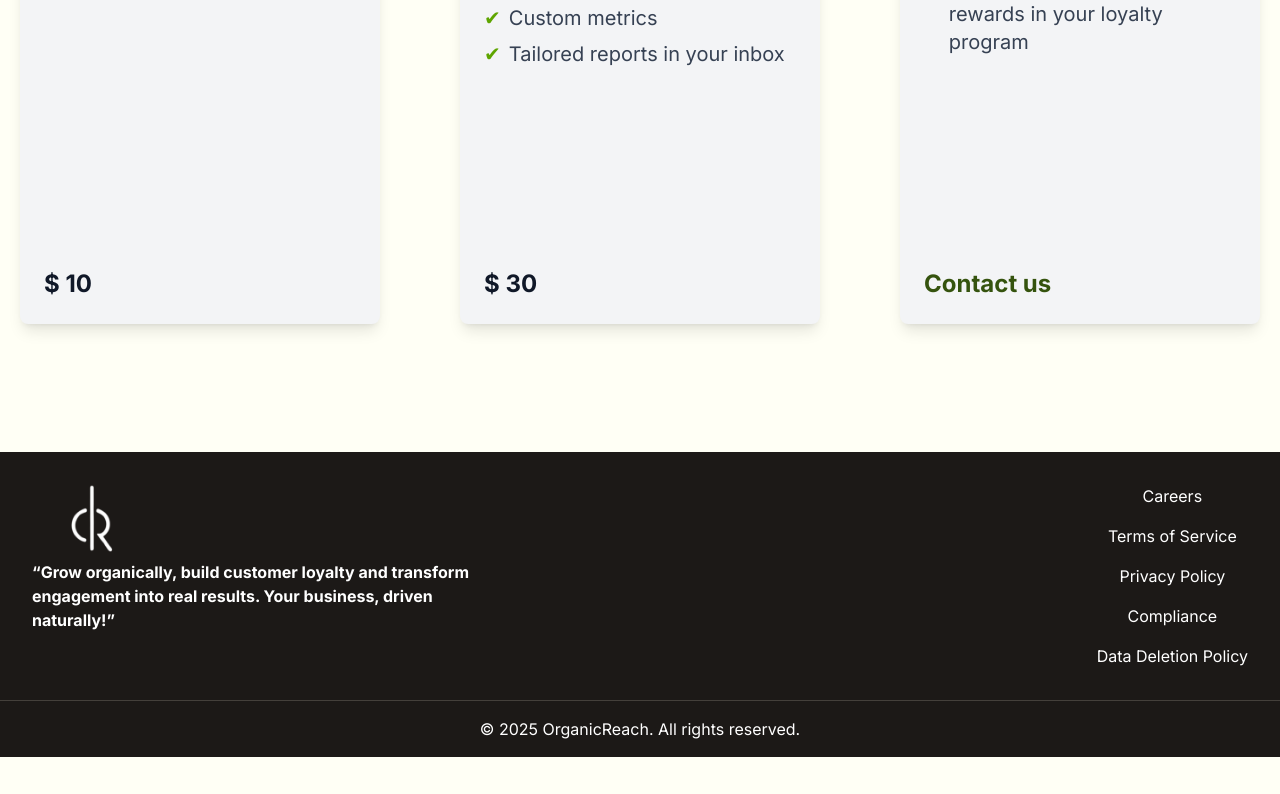
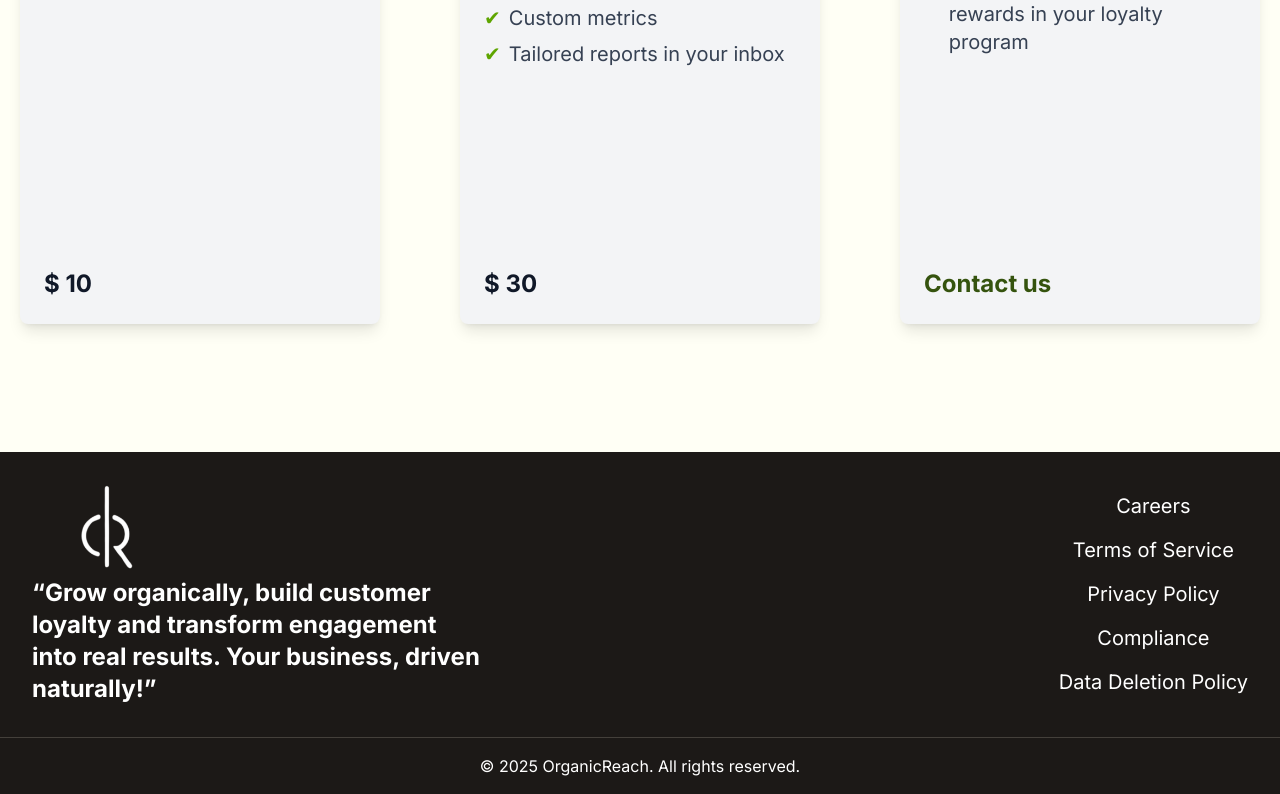
Before and after one commit to AlexPCarvalho/landing-page-OrganicReachRewards, a Next.js app: page / in a window 1280 px wide. Shown: the part 4102-4896 px from the top of the page. Before the commit the page ends 4859 px from the top, so only its background shows below. Built offline with nearby package versions, Linux system fonts and the light colour scheme.

Commit message:
chore: font increase

```diff
--- a/app/_components/footer.tsx
+++ b/app/_components/footer.tsx
@@ -7,14 +7,14 @@ const Footer = () => {
 
       <div className="flex flex-col container mx-auto px-4 py-16 sm:flex-row justify-between     p-4 sm:p-8 text-center sm:text-left">
         <div className=" text-base flex flex-col items-center sm:items-start mb-4 sm:mb-0">
-          <Image src="/logoW.png" width={120} height={70} alt="Logo Organic Reach Rewards White" />
-          <h1 className="mt-2 font-bold max-w-md">
+          <Image src="/logoW.png" width={150} height={90} alt="Logo Organic Reach Rewards White" />
+          <h1 className="mt-2 text-2xl font-bold max-w-md">
             “Grow organically, build customer loyalty and transform engagement
             into real results. Your business, driven naturally!”
           </h1>
         </div>
 
-        <div className="flex flex-col justify-center sm:justify-center items-center  gap-4">
+        <div className="flex flex-col justify-center sm:justify-center text-xl items-center  gap-4">
           <Link href="/">Careers</Link>
           <Link href="/">Terms of Service</Link>
           <Link href="/">Privacy Policy</Link>
```
